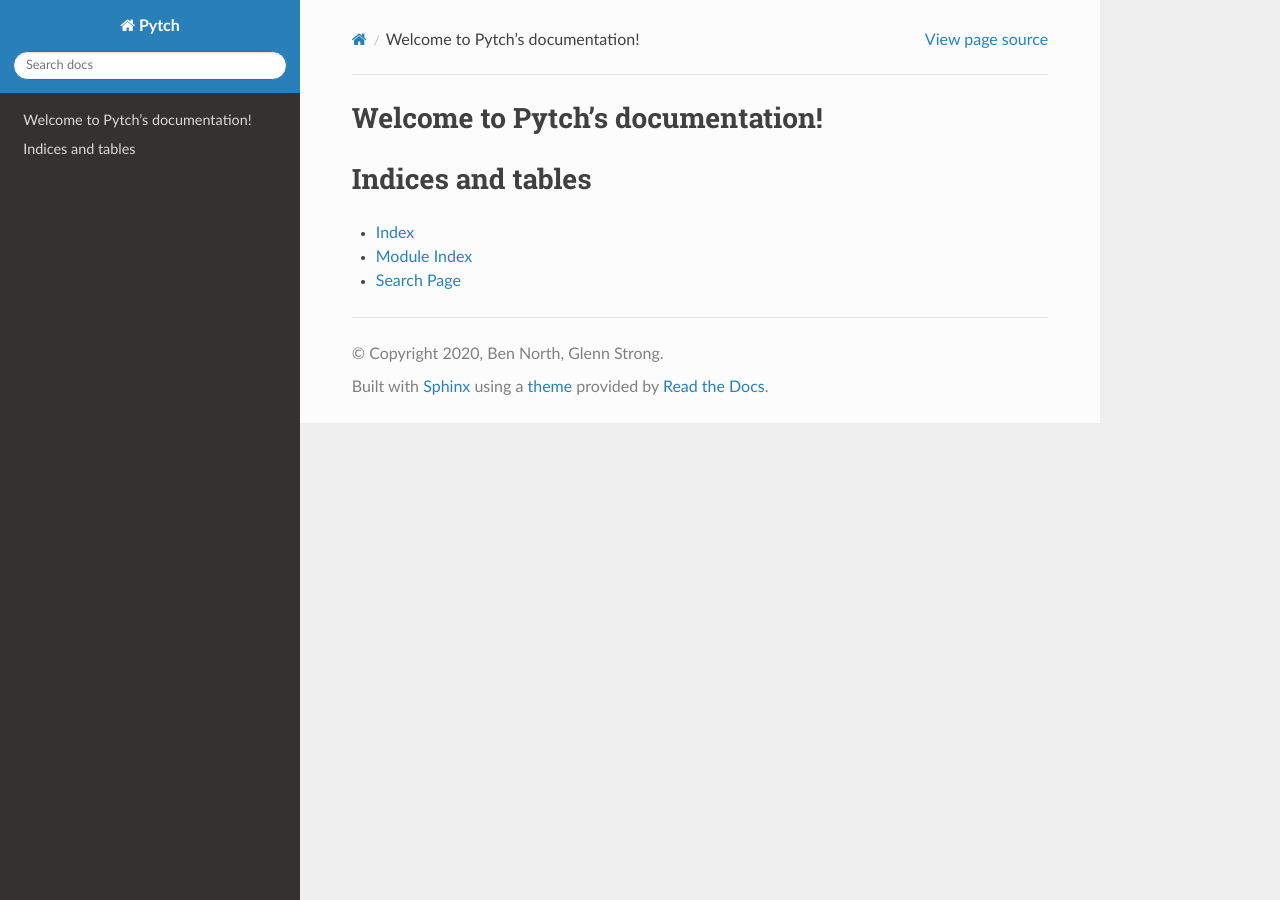
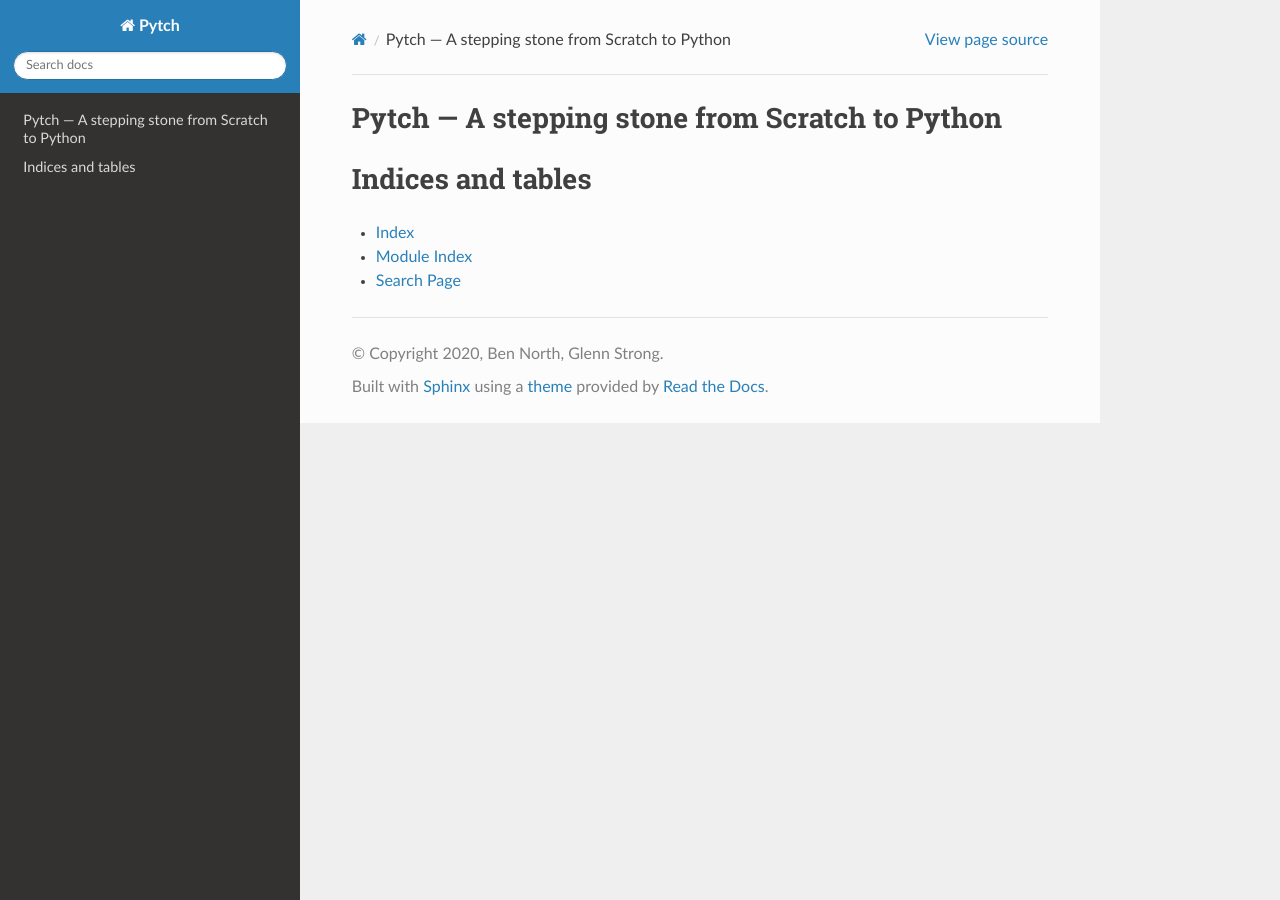
Before and after one commit to pytchlang/pytch-website, a Sphinx documentation site: the page built from source/index.rst, in a window 1280 px wide. Built offline with Sphinx 7.4.7 and the Read the Docs theme 2.0.0, drawn with Linux system fonts in a browser that asks for light colours.

Commit message:
Update main title

```diff
--- a/source/index.rst
+++ b/source/index.rst
@@ -1,5 +1,5 @@
-Welcome to Pytch's documentation!
-=================================
+Pytch — A stepping stone from Scratch to Python
+===============================================
 
 .. toctree::
    :maxdepth: 2
```
